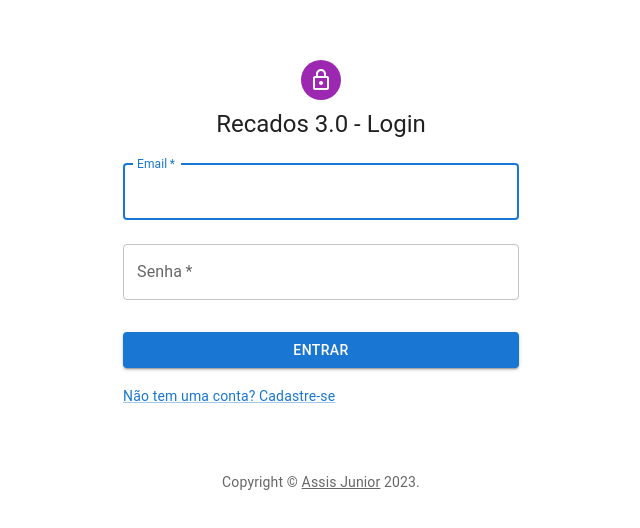
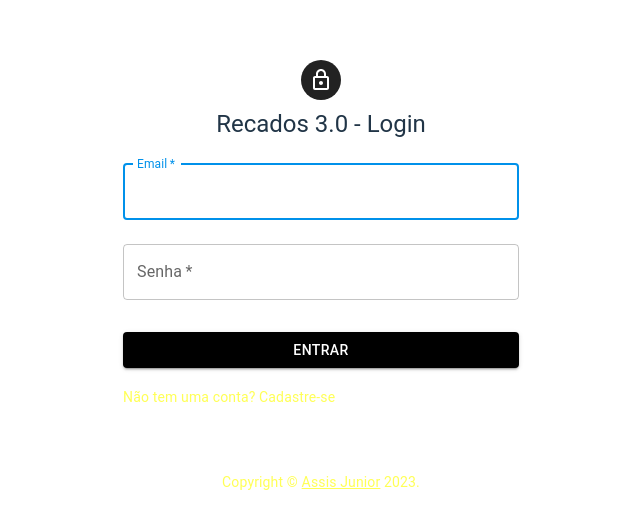
Before and after one commit to AssFerj/lista-de-recados-3.0, a React (Vite) app: page / in a window 1280 px wide. Shown: the part 144-672 px from the top of the page, without its empty margins (319-959 px from the left). Built offline with nearby package versions, Linux system fonts and the light colour scheme.

Commit message:
update edit and create task

```diff
--- a/src/App.tsx
+++ b/src/App.tsx
@@ -1,16 +1,19 @@
 import './App.css'
 import { Provider } from 'react-redux'
 import { store } from './store'
-import { CssBaseline } from '@mui/material'
+import { CssBaseline, ThemeProvider } from '@mui/material'
 import AppRoutes from './routes/AppRoutes'
 import React from 'react'
+import { theme } from './config/Theme/Theme'
 
 function App() {
   return (
     <React.Fragment>
       <Provider store={store}>
-        <CssBaseline />
-        <AppRoutes />
+        {/* <CssBaseline /> */}
+        <ThemeProvider theme={theme}>
+          <AppRoutes />
+        </ThemeProvider>
       </Provider>
     </React.Fragment>
   )
--- /dev/null
+++ b/src/config/Theme/Theme.ts
@@ -0,0 +1,47 @@
+import createTheme from '@mui/material/styles/createTheme';
+
+export const theme = createTheme({
+  palette: {
+    primary: {
+      light: '#6E6E6E',
+      main: '#0091ea',
+      dark: '#0064b7',
+      contrastText: '#ffffff'
+    },
+    secondary: {
+      light: '#ffff56',
+      main: '#222222',
+      dark: '#000000',
+      contrastText: '#000000'
+    },
+    error: {
+      light: '#e57373',
+      main: '#f44336',
+      dark: '#d32f2f',
+      contrastText: '#ffffff'
+    },
+    warning: {
+      light: '#ffb74d',
+      main: '#ffa726',
+      dark: '#f57c00',
+      contrastText: '#ffffff'
+    },
+    info: {
+      light: '#4fc3f7',
+      main: '#29b6f6',
+      dark: '#0288d1',
+      contrastText: '#ffffff'
+    },
+    success: {
+      light: '#81c784',
+      main: '#66bb6a',
+      dark: '#388e3c',
+      contrastText: '#ffffff'
+    },
+    background: {
+      default: '#ffffff'
+    },
+    contrastThreshold: 3,
+    tonalOffset: 0.2
+  }
+});
--- a/src/pages/Edit.tsx
+++ b/src/pages/Edit.tsx
@@ -1,18 +1,24 @@
-import React, { useEffect } from 'react';
+import React, { useEffect, useState } from 'react';
 import Button from '@mui/material/Button';
 import TextField from '@mui/material/TextField';
 import { useNavigate, useParams } from 'react-router-dom';
-import { useSelector } from 'react-redux';
+import { useDispatch, useSelector } from 'react-redux';
 import { RootState } from '../store';
+import { editTaskAction } from '../store/modules/tasksSlice';
+import TaskType from '../types/TaskType';
+import { theme } from '../config/Theme/Theme';
+import { Typography, alpha } from '@mui/material';
 
 const Edit: React.FC = () => {
   const params = useParams();
   const navigate = useNavigate();
+  const dispatch = useDispatch();
+  const [newDescription, setNewDescription] = useState('');
   const state = useSelector((state: RootState) => state.tasksReducer);
   const logedUser = useSelector((state: RootState)=> state.logedUserReducer);
-  const taskToEdit = state.map(task =>task.id === params.id);
-  console.log(taskToEdit);
+  const taskToEdit = state.find(task =>task.id === params.id);
 
+  // console.log(logedUser);
 
   useEffect(() => {
     const isUserLoged = !!logedUser.id;
@@ -23,36 +29,56 @@ const Edit: React.FC = () => {
     }
   }, [logedUser, navigate]);
 
+  const handleSetDescription = (e: React.FormEvent<HTMLInputElement | HTMLTextAreaElement>) => {
+    setNewDescription(e.currentTarget.value);
+  };
 
   const handleEditTask = () => {
     if(params.id){
-      const findTask = state.find(task => task.id === params.id);
-      // console.log(findTask);
+      const taskEdit = {
+        id: params.id,
+        userId: logedUser.id,
+        newDescription
       }
-
-    //   const logedUserId = logedUser.id
-    //   const editTask: TaskType = {
-    //     userId: logedUserId,
-    //     description: description
-    //   }
-    //   // dispatch(editTaskAction(editTask));
-
+      // dispatch(editTaskAction(taskEdit));
+      navigate('/home');
+      return;
+    }
   };
 
   return (
     <React.Fragment>
       <h1>Editar recado</h1>
+      <Typography variant='body1'>{taskToEdit?.description}</Typography>
       <TextField
         autoFocus
         margin="dense"
         id="name"
-            label="Descrição do recado"
-            type="text"
+        label="Digite a nova descrição"
+        type={"text"}
         fullWidth
-            variant="standard"
-            value={params.description}
+        variant="outlined"
+        sx={{
+          borderRadius: 1,
+          color: theme.palette.secondary.contrastText,
+          borderColor: `${theme.palette.secondary.main}`,
+          background: `${theme.palette.primary.contrastText}`,
+          '&:Mui-focused': {
+            boxShadow: `${alpha(theme.palette.secondary.light, 0.25)} 0 0 0 0.2rem`,
+            borderColor: theme.palette.secondary.light,
+          }
+        }}
+        value={newDescription}
+        onChange={e => handleSetDescription(e)}
       />
-          <Button variant='contained' sx={{marginTop: 2}} onClick={handleEditTask}>Editar</Button>
+      <Button variant='contained' fullWidth sx={{
+        marginTop: 2,
+        background: `${theme.palette.secondary.dark}`,
+        "&:hover":{
+          background: `${theme.palette.primary.dark}`,
+          color: `${theme.palette.primary.contrastText}`
+        }
+      }} onClick={handleEditTask}>Editar</Button>
 
     </React.Fragment>
   );
--- a/src/pages/Home.tsx
+++ b/src/pages/Home.tsx
@@ -1,14 +1,17 @@
-import React, { useEffect, useMemo } from 'react';
+import React, { useEffect, useMemo, useState } from 'react';
 import ListTasks from '../components/ListTasks';
 import { useDispatch, useSelector } from 'react-redux';
 import { listTaskAction } from '../store/modules/tasksSlice';
-import { Typography } from '@mui/material';
+import { Button, Grid, TextField, Typography, alpha } from '@mui/material';
 import { useNavigate } from 'react-router-dom';
 import { RootState } from '../store';
+import { theme } from '../config/Theme/Theme';
+import { createUserAction } from '../store/modules/usersSlice';
 
 const Home: React.FC = () => {
   const navigate = useNavigate();
   const dispatch = useDispatch<any>();
+  const [description, setDescription] = useState('');
   const state = useSelector((state: RootState) => state.tasksReducer);
   const logedUser = useSelector((state: RootState)=> state.logedUserReducer);
 
@@ -33,9 +36,49 @@ const Home: React.FC = () => {
       return (<Typography>Nenhum recado cadastrado</Typography>)
   },[state]);
 
+  const handleCreateTask = (event: React.FormEvent<HTMLFormElement>) => {
+    event.preventDefault();
+    if(logedUser){
+      const taskToCreate = {
+        userId: logedUser.id,
+        description
+      }
+      // dispatch(createUserAction(taskToCreate));
+    }
+    navigate('/');
+    return;
+  };
+
   return (
     <React.Fragment>
       <h1>Recados 3.0</h1>
+      <Grid container spacing={2} width={'100%'} mb={2} pl={2} component={'form'}>
+        <Grid item xl={8}>
+          <TextField type='text' fullWidth label='Descrição do recado' sx={{
+            borderRadius: 1,
+            borderColor: `${theme.palette.secondary.main}`,
+            background: `${theme.palette.primary.contrastText}`,
+            '&:Mui-focused': {
+              boxShadow: `${alpha(theme.palette.secondary.light, 0.25)} 0 0 0 0.2rem`,
+              borderColor: theme.palette.secondary.light,
+            }
+          }}
+          value={description}
+          onChange={e => setDescription(e.target.value)}
+          />
+        </Grid>
+        <Grid item xl={4}>
+          <Button type='submit' variant='contained' fullWidth sx={{
+            height: '100%',
+            background: `${theme.palette.secondary.dark}`,
+            "&:hover":{
+              background: `${theme.palette.primary.dark}`,
+              color: `${theme.palette.primary.contrastText}`
+            }
+          }}
+          >Cadastrar</Button>
+        </Grid>
+      </Grid>
       {listTasks}
     </React.Fragment>
   );
--- a/src/pages/Login.tsx
+++ b/src/pages/Login.tsx
@@ -12,12 +12,18 @@ import { useNavigate } from 'react-router-dom';
 import { useDispatch, useSelector } from 'react-redux';
 import { useEffect, useState } from 'react';
 import { loginAction } from '../store/modules/userSlice';
+import { theme } from '../config/Theme/Theme';
+import { alpha } from '@mui/material';
 
 function Copyright(props: any) {
   return (
     <Typography variant="body2" color="text.secondary" align="center" {...props}>
       {'Copyright © '}
-      <Link color="inherit" href="https://curriculum-web-j3bj.vercel.app/">
+      <Link color="inherit" href="https://curriculum-web-j3bj.vercel.app/" sx={{
+        "&:hover":{
+          color: `${theme.palette.primary.contrastText}`
+        }
+      }}>
         Assis Junior
       </Link>{' '}
       {new Date().getFullYear()}
@@ -78,6 +84,15 @@ export default function SignIn() {
             autoComplete="email"
             type='email'
             autoFocus
+            sx={{
+              borderRadius: 1,
+              borderColor: `${theme.palette.secondary.main}`,
+              background: `${theme.palette.primary.contrastText}`,
+              '&:Mui-focused': {
+                boxShadow: `${alpha(theme.palette.secondary.light, 0.25)} 0 0 0 0.2rem`,
+                borderColor: theme.palette.secondary.light,
+              }
+            }}
             value={email}
             onChange={(e)=>setEmail(e.target.value)}
           />
@@ -90,6 +105,15 @@ export default function SignIn() {
             type="password"
             id="password"
             autoComplete="current-password"
+            sx={{
+              borderRadius: 1,
+              borderColor: `${theme.palette.secondary.main}`,
+              background: `${theme.palette.primary.contrastText}`,
+              '&:Mui-focused': {
+                boxShadow: `${alpha(theme.palette.secondary.light, 0.25)} 0 0 0 0.2rem`,
+                borderColor: theme.palette.secondary.light,
+              }
+            }}
             value={password}
             onChange={(e)=>setPassword(e.target.value)}
           />
@@ -97,20 +121,36 @@ export default function SignIn() {
             type="submit"
             fullWidth
             variant="contained"
-            sx={{ mt: 3, mb: 2 }}
+            sx={{
+              mt: 3,
+              mb: 2,
+              background: `${theme.palette.secondary.dark}`,
+              "&:hover":{
+                background: `${theme.palette.primary.dark}`,
+                color: `${theme.palette.primary.contrastText}`
+              }
+            }}
           >
             Entrar
           </Button>
           <Grid container>
             <Grid item>
-              <Link href="/cadastro" variant="body2">
+              <Link href="/cadastro" variant="body2"
+                sx={{
+                  textDecoration: 'none',
+                  color: `${theme.palette.secondary.light}`,
+                  "&:hover":{
+                    color: `${theme.palette.primary.contrastText}`
+                  }
+                }}
+              >
                 {"Não tem uma conta? Cadastre-se"}
               </Link>
             </Grid>
           </Grid>
         </Box>
       </Box>
-      <Copyright sx={{ mt: 8, mb: 4 }} />
+      <Copyright sx={{ mt: 8, mb: 4, color: `${theme.palette.secondary.light}` }} />
     </Container>
   );
 }
--- a/src/services/api.service.ts
+++ b/src/services/api.service.ts
@@ -35,6 +35,17 @@ export async function login(props: LogedUserType): Promise<ApiResponse> {
     }
 }
 
+export async function createTask(props: TaskType): Promise<ApiResponse> {
+    try {
+        const result = await api.post(`/users/${props.userId}/tasks`, props);
+        console.log(result.data);
+
+        return result.data;
+    } catch (error: any) {
+        return error.response.data;
+    }
+}
+
 export async function listTasks(userId: string): Promise<ApiResponse> {
     try {
         const result = await api.get(`/users/${userId}/tasks`);
@@ -49,7 +60,7 @@ export async function listTasks(userId: string): Promise<ApiResponse> {
 export async function editTasks(props: TaskType): Promise<any> {
     try {
         const result = await api.put(`/users/${props.userId}/tasks/${props.id}`);
-        // console.log(result.data);
+        console.log(result.data);
 
         return result.data;
     } catch (error: any) {
--- a/src/store/modules/tasksSlice.ts
+++ b/src/store/modules/tasksSlice.ts
@@ -1,11 +1,16 @@
 import { createAsyncThunk, createSlice } from '@reduxjs/toolkit';
-import { deleteTasks, editTasks, listTasks } from '../../services/api.service';
+import { createTask, deleteTasks, editTasks, listTasks } from '../../services/api.service';
 import Task from '../../types/TaskType';
 import TaskType from '../../types/TaskType';
 
 interface ListTaskProps {
   id: string;
 }
+
+export const createTaskAction = createAsyncThunk('tasks/create', async (props: TaskType) => {
+  const result = await createTask(props);
+  return result;
+});
 
 export const listTaskAction = createAsyncThunk('tasks/list', async (props: ListTaskProps) => {
   const result = await listTasks(props.id);
```
Lines whose indentation alone changed are shown as unchanged.
